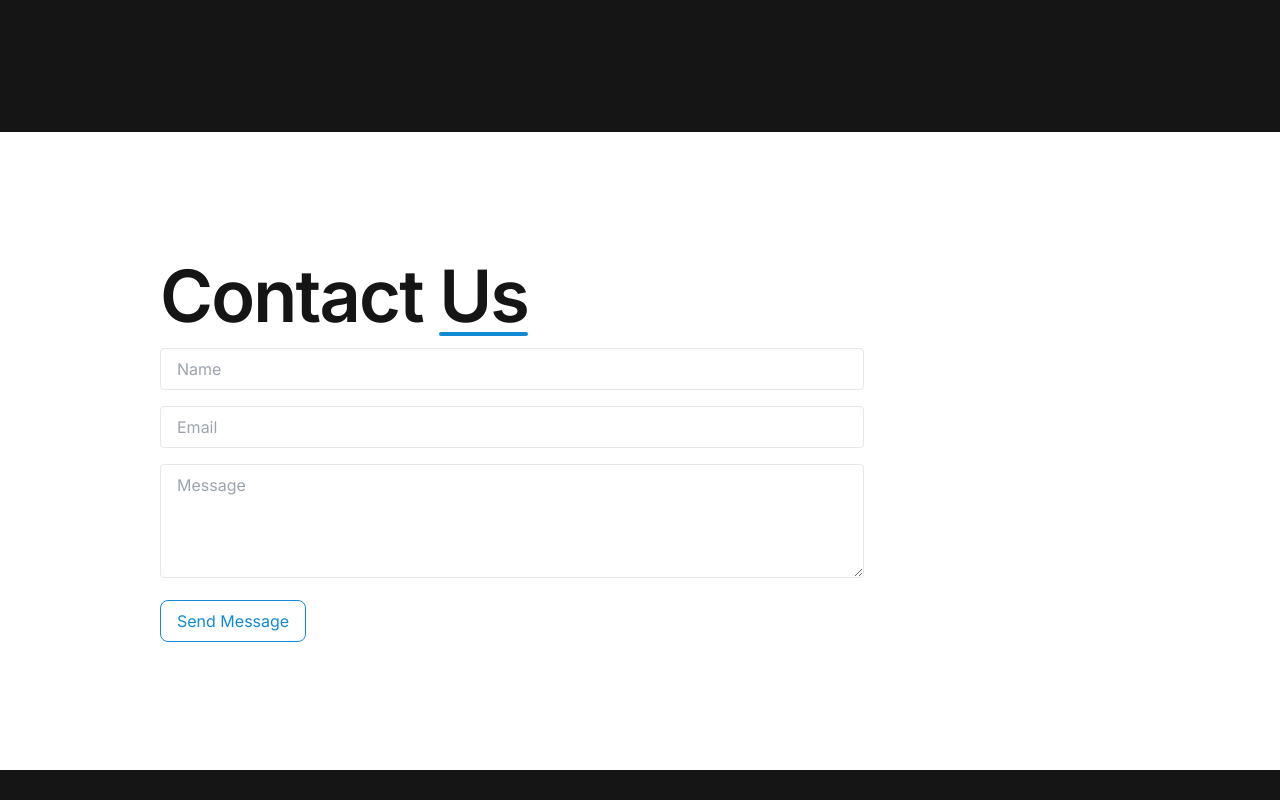
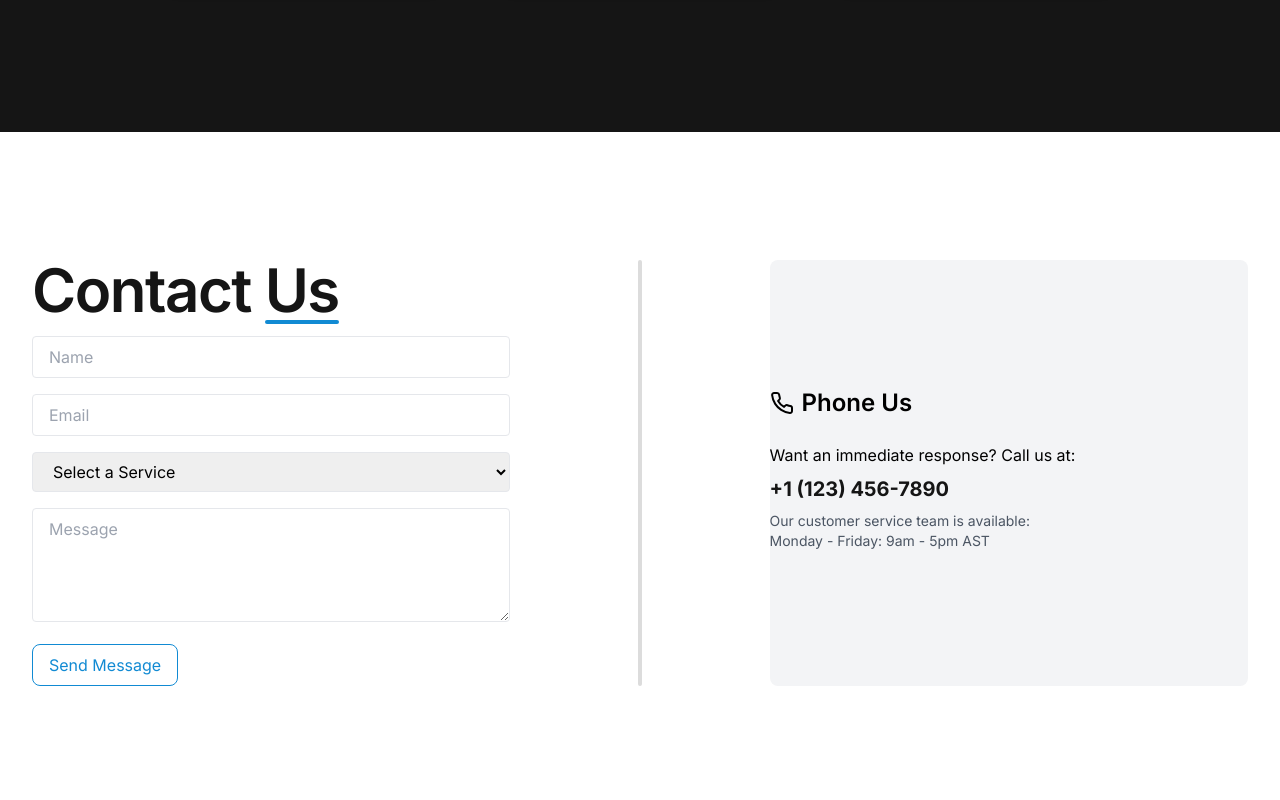
Before and after one commit to lhunter3/consulting-web-app, a React (Vite) app: page / in a window 1280 px wide. Shown: the part 3540-4340 px from the top of the page. Built offline with nearby package versions, Linux system fonts and the light colour scheme.

Commit message:
changes to contact form

```diff
--- a/src/Components/Contact.jsx
+++ b/src/Components/Contact.jsx
@@ -1,18 +1,22 @@
 import React, { useState } from 'react';
+import { Phone } from 'lucide-react';
 
 const Contact = () => {
-    const [formData, setFormData] = useState({
+  const initialFormData = {
     name: '',
     email: '',
+    service: '',
     message: ''
-    });
+  };
+
+  const [formData, setFormData] = useState(initialFormData);
   const [isSubmitting, setIsSubmitting] = useState(false);
   const [submitMessage, setSubmitMessage] = useState('');
 
   const handleChange = (e) => {
     const { name, value } = e.target;
-      setFormData(prevState => ({
-        ...prevState,
+    setFormData(prevData => ({
+      ...prevData,
       [name]: value
     }));
   };
@@ -22,38 +26,26 @@ const Contact = () => {
     setIsSubmitting(true);
     setSubmitMessage('');
 
-      // Basic form validation
-      if (!formData.name || !formData.email || !formData.message) {
-        setSubmitMessage('Please fill in all fields.');
-        setIsSubmitting(false);
-        return;
-      }
-
     try {
-        // Simulating an API call
       await new Promise(resolve => setTimeout(resolve, 1000));
-
-        // Here you would typically send the formData to your backend API
-        // const response = await fetch('/api/send-email', {
-        //   method: 'POST',
-        //   headers: { 'Content-Type': 'application/json' },
-        //   body: JSON.stringify(formData)
-        // });
-        // if (!response.ok) throw new Error('Failed to send email');
-
-        setSubmitMessage('Thank you! Your message has been sent.');
-        setFormData({ name: '', email: '', message: '' });
+      setSubmitMessage('Your message has been sent!');
+      setFormData(initialFormData);
     } catch (error) {
-        setSubmitMessage('Sorry, there was an error sending your message. Please try again.');
+      setSubmitMessage('Failed to send message. Please try again.');
     } finally {
       setIsSubmitting(false);
     }
   };
 
+  const inputClass = "w-full px-4 py-2 border rounded focus:ring-2 focus:ring-primary-400 focus:border-transparent placeholder-gray-400";
+
   return (
-      <section id='contact' className="md:py-32 py-16 bg-white">
-        <div className="max-w-5xl  px-small px-large ">
-          <h2 className="text-5xl sm:text-6xl lg:text-7xl leading-none font-semibold tracking-tight mb-4 text-primary-bg ">Contact <span className='text-underline-static'>Us</span></h2>
+    <div className="max-w-7xl mx-auto px-4 sm:px-6 lg:px-8 lg:my-32 my-16">
+      <div className="flex flex-col lg:flex-row justify-between items-stretch">
+        <div className="lg:w-[calc(50%-1px)] mb-8 lg:mb-0">
+          <h2 className="text-4xl sm:text-5xl lg:text-6xl leading-none font-semibold tracking-tight mb-4 text-primary-bg">
+            Contact <span className='text-underline-static'>Us</span>
+          </h2>
           <form onSubmit={handleSubmit} className="space-y-4">
             <input
               type="text"
@@ -61,7 +53,7 @@ const Contact = () => {
               value={formData.name}
               onChange={handleChange}
               placeholder="Name"
-              className="w-full px-4 py-2 border rounded focus:ring-2 focus:ring-primary-400 focus:border-transparent"
+              className={inputClass}
               required
             />
             <input
@@ -70,16 +62,30 @@ const Contact = () => {
               value={formData.email}
               onChange={handleChange}
               placeholder="Email"
-              className="w-full px-4 py-2 border rounded focus:ring-2 focus:ring-primary-400 focus:border-transparent"
+              className={inputClass}
               required
             />
+            <select
+              name="service"
+              value={formData.service}
+              onChange={handleChange}
+              className={inputClass}
+              required
+            >
+              <option value="" disabled>Select a Service</option>
+              <option value="web-development">Web Development</option>
+              <option value="mobile-app">Mobile App Development</option>
+              <option value="ui-ux-design">UI/UX Design</option>
+              <option value="consulting">IT Consulting</option>
+              <option value="other">Other</option>
+            </select>
             <textarea
               name="message"
               value={formData.message}
               onChange={handleChange}
               placeholder="Message"
               rows="4"
-              className="w-full px-4 py-2 border rounded focus:ring-2 focus:ring-primary-400 focus:border-transparent"
+              className={inputClass}
               required
             ></textarea>
             <button
@@ -93,7 +99,26 @@ const Contact = () => {
           </form>
           {submitMessage && <p className="mt-4 text-center text-primary-400">{submitMessage}</p>}
         </div>
-      </section>
+
+        <div className="hidden lg:block  mx-32 w-1 rounded-xl bg-primary-bg opacity-15 shadow-xl self-stretch"></div>
+
+        <div className="lg:w-[calc(50%-1px)] ">
+          <div className="bg-gray-100 rounded-lg h-full flex flex-col justify-center">
+            <h3 className="text-2xl font-semibold mb-4 flex items-center">
+              <Phone className="mr-2" />Phone Us
+            </h3>
+            <p className="my-2">Want an immediate response? Call us at:</p>
+            <a href="tel:+11234567890" className="text-xl font-bold text-primary-bg hover:text-text-accent transition duration-300">
+              +1 (123) 456-7890
+            </a>
+            <p className="my-2 text-sm text-gray-600">
+              Our customer service team is available:
+              <br />Monday - Friday: 9am - 5pm AST
+            </p>
+          </div>
+        </div>
+      </div>
+    </div>
   );
 };
 
```
Lines whose indentation alone changed are shown as unchanged.
